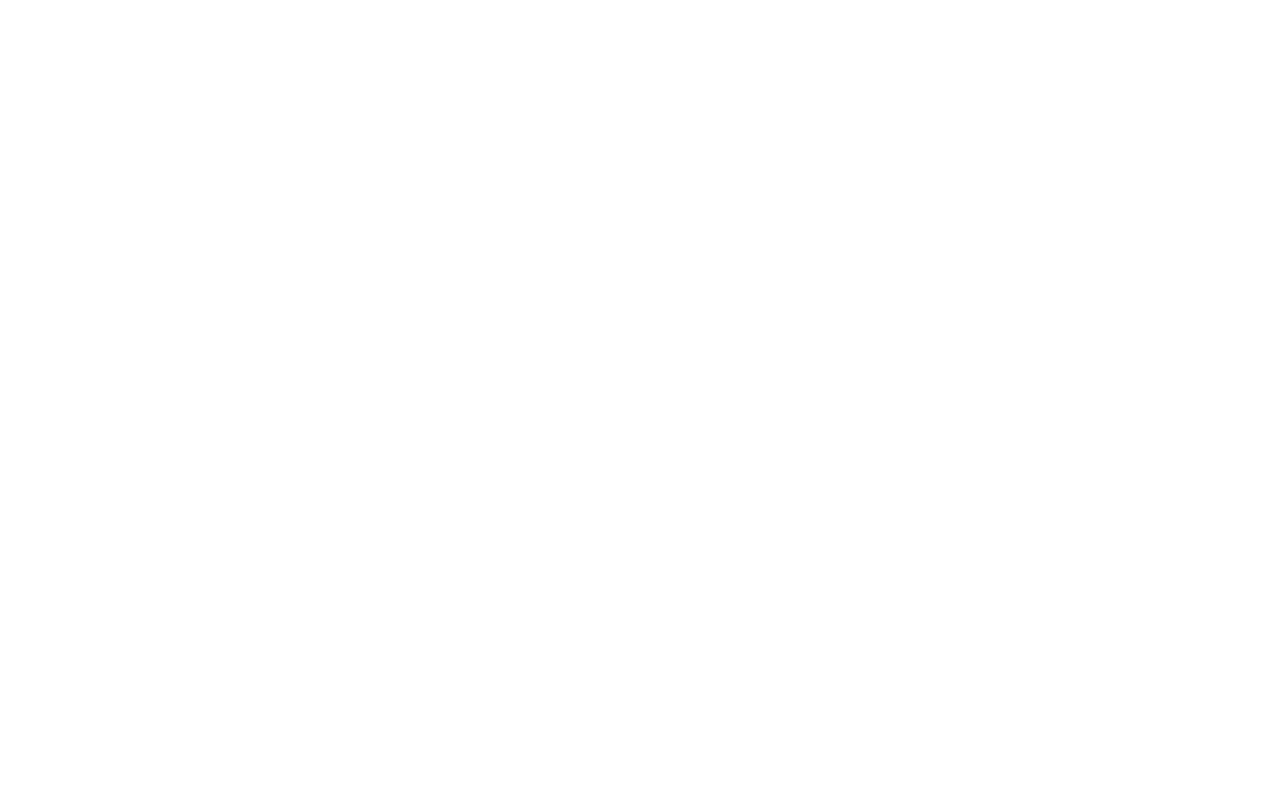
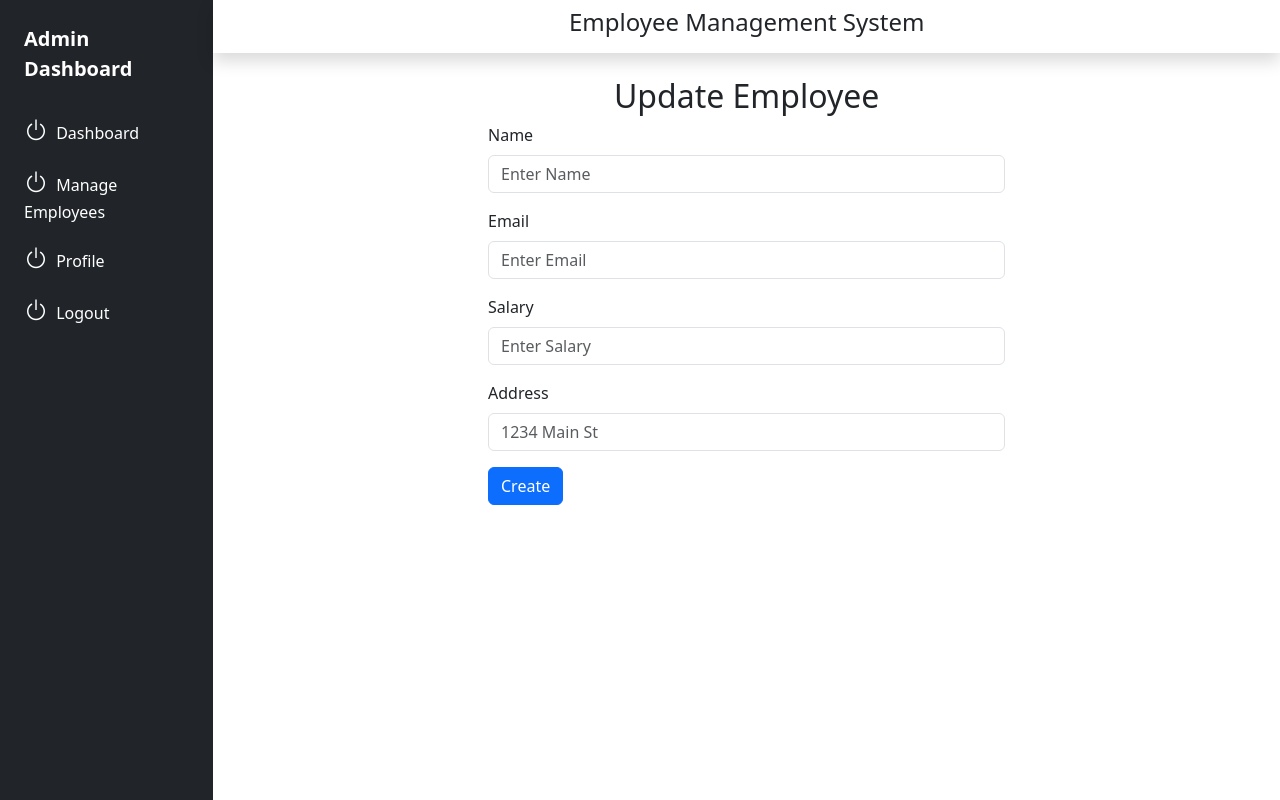
Before and after one commit to orbashan94/Employee-Management-System, a React (Vite) app in the folder frontend/: page /employeeEdit/1 in a window 1280 px wide. Before the commit this address had no page. Built offline with nearby package versions, Linux system fonts and the light colour scheme; no server answers.

Commit message:
add 'edit employee' functionality

```diff
--- a/frontend/src/App.jsx
+++ b/frontend/src/App.jsx
@@ -1,11 +1,12 @@
 import React from "react";
 import Login from "./Login";
-import {BrowserRouter, Routes, Route} from "react-router-dom";
+import { BrowserRouter, Routes, Route } from "react-router-dom";
 import Dashboard from "./Dashboard";
 import Home from "./Home";
 import Employee from "./Employee";
 import Profile from "./Profile";
 import AddEmployee from "./AddEmployee";
+import EditEmployee from "./EditEmployee";
 
 function App() {
   return (
@@ -16,6 +17,7 @@
           <Route path="/employee" element={<Employee />}></Route>
           <Route path="/profile" element={<Profile />}></Route>
           <Route path="/create" element={<AddEmployee />}></Route>
+          <Route path="/employeeEdit/:id" element={<EditEmployee />}></Route>
         </Route>
         <Route path="/login" element={<Login />}></Route>
       </Routes>
--- /dev/null
+++ b/frontend/src/EditEmployee.jsx
@@ -0,0 +1,114 @@
+import axios from "axios";
+import React, { useEffect, useState } from "react";
+import { URL } from "../config";
+import { useNavigate, useParams } from "react-router-dom";
+
+function EditEmployee() {
+  const [data, setData] = useState({
+    name: "",
+    email: "",
+    address: "",
+    salary: "",
+  });
+  const navigate = useNavigate();
+
+  const { id } = useParams();
+
+  useEffect(() => {
+    axios
+      .get(URL + "/get/" + id)
+      .then((res) => {
+        setData({
+          ...data,
+          name: res.data.Result[0].name,
+          email: res.data.Result[0].email,
+          address: res.data.Result[0].address,
+          salary: res.data.Result[0].salary,
+        });
+      })
+      .catch((err) => console.log(err));
+  }, []);
+
+  const handleSubmit = (event) => {
+    event.preventDefault();
+    axios
+      .put(URL + "/update/" + id, data)
+      .then((res) => {
+        if (res.data.Status === "Success") {
+          navigate("/employee");
+        }
+      })
+      .catch((err) => console.log(err));
+  };
+  return (
+    <div className="d-flex flex-column align-items-center pt-4">
+      <h2>Update Employee</h2>
+      <form class="row g-3 w-50" onSubmit={handleSubmit}>
+        <div class="col-12">
+          <label for="inputName" class="form-label">
+            Name
+          </label>
+          <input
+            type="text"
+            class="form-control"
+            id="inputName"
+            placeholder="Enter Name"
+            autoComplete="off"
+            onChange={(e) => setData({ ...data, name: e.target.value })}
+            value={data.name}
+          />
+        </div>
+        <div class="col-12">
+          <label for="inputEmail4" class="form-label">
+            Email
+          </label>
+          <input
+            type="email"
+            class="form-control"
+            id="inputEmail4"
+            placeholder="Enter Email"
+            autoComplete="off"
+            onChange={(e) => setData({ ...data, email: e.target.value })}
+            value={data.email}
+          />
+        </div>
+        <div class="col-12">
+          <label for="inputSalary" class="form-label">
+            Salary
+          </label>
+          <input
+            type="text"
+            class="form-control"
+            id="inputSalary"
+            placeholder="Enter Salary"
+            autoComplete="off"
+            onChange={(e) => setData({ ...data, salary: e.target.value })}
+            value={data.salary}
+          />
+        </div>
+        <div class="col-12">
+          <label for="inputAddress" class="form-label">
+            Address
+          </label>
+          <input
+            type="text"
+            class="form-control"
+            id="inputAddress"
+            placeholder="1234 Main St"
+            autoComplete="off"
+            onChange={(e) => setData({ ...data, address: e.target.value })}
+            value={data.address}
+          />
+        </div>
+
+        <div class="col-12">
+          <button type="submit" class="btn btn-primary">
+            Create
+          </button>
+        </div>
+      </form>
+    </div>
+  );
+}
+
+export default EditEmployee;
--- a/frontend/src/Employee.jsx
+++ b/frontend/src/Employee.jsx
@@ -56,9 +56,12 @@
                   <td>{employee.address}</td>
                   <td>{employee.salary}</td>
                   <td>
-                    <button className="btn btn-primary btn-sm me-2">
+                    <Link
+                      to={`/employeeEdit/` + employee.id}
+                      className="btn btn-primary btn-sm me-2"
+                    >
                       edit
-                    </button>
+                    </Link>
                     <button className="btn btn-sm btn-danger">delete</button>
                   </td>
                 </tr>
```
Also changed, not shown: 1 other file (tests, documents, lock files or other folders).
